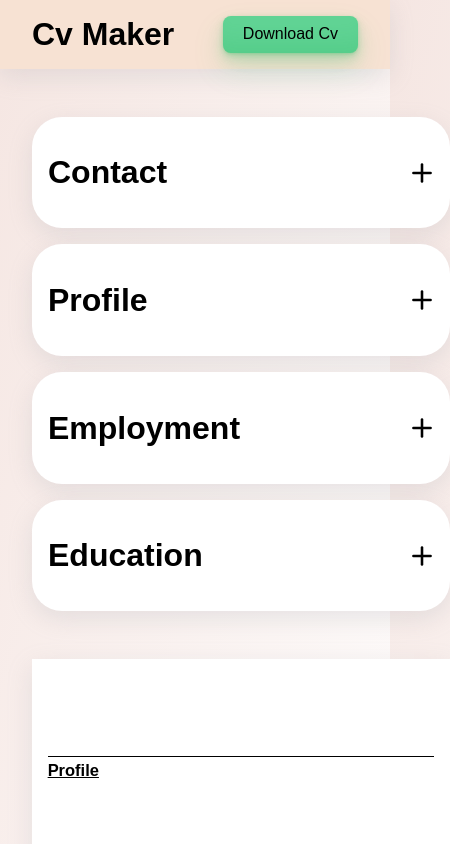
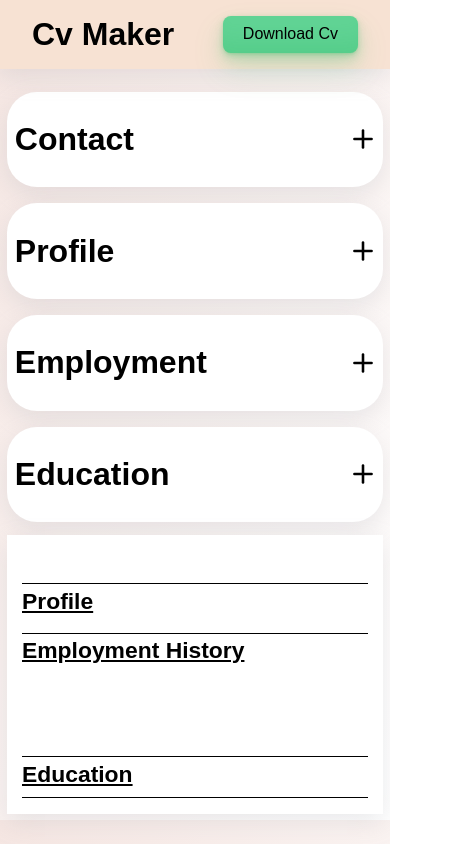
Before and after one commit to Jonathan-Winter-Dev/cv-maker, a React (Vite) app: page / in a window 390 px wide. Shown: the top 844 px of the page, 450 px wide, since content can reach past the window. Built offline with nearby package versions, Linux system fonts and the light colour scheme.

Commit message:
add mobile responsiveness

```diff
--- a/src/App.css
+++ b/src/App.css
@@ -430,6 +430,8 @@ header * {
 .cvPage.saving {
   box-shadow: none;
   margin: 0;
+  aspect-ratio: 210 / 297;
+  break-inside: avoid;
 }
 
 .cvPage h1,
@@ -498,7 +500,7 @@ header * {
 .cvPage .educationCvContainer {
   display: grid;
   grid-template-columns: 1fr 2fr;
-  gap: 0;
+  gap: 1em;
   margin: 1cqw 0 0 0;
   align-items: center;
 }
@@ -597,11 +599,6 @@ header * {
   .accordion.accordion:nth-child(5n + 5 of .accordion)
   .accordionTitle:hover {
   background-color: var(--teal-background-hover);
-}
-
-.accordionTitle.visible {
-  border-bottom-left-radius: 0;
-  border-bottom-right-radius: 0;
 }
 
 .accordionTitle:hover {
@@ -829,13 +826,88 @@ textarea {
   transform: scale(1.01);
 }
 
-@media print {
+@media (width <= 800px) {
+  .cvBuilder {
+    padding: 0.2em;
+    gap: 0.2em;
+  }
+
+  .cvPage,
+  .cvForms {
+    margin: 0.6em;
+  }
+
   .cvPage {
-    box-shadow: none;
+    --cv-h1: 2rem;
+    --cv-h2: 1.3rem;
+    --cv-h3: 1.1rem;
+    --cv-h4: 1rem;
+    --cv-p: 0.9rem;
+
+    aspect-ratio: auto;
+  }
+
+  .cvPage .jobCvContainer,
+  .cvPage .educationCvContainer {
+    margin: 1em 0;
+  }
+  .cvPage div {
+    gap: 0.5em;
+  }
+
+  .accordionTitle {
+    padding: 0.5em;
   }
 }
 
-@media (width <= 1200px) {
-  .cvBuilder {
+@media (width <= 799px) {
+  form,
+  fieldset,
+  .formButtonsContainer {
+    flex-wrap: wrap;
+    gap: 1em;
   }
 }
+
+@media (600px >= width) {
+  .cvBuilder {
+    display: flex;
+    flex-direction: column;
+    padding: 2px;
+  }
+
+  .cvPage,
+  .cvForms {
+    margin: 0.3em;
+  }
+
+  .cvPage {
+    --cv-h1: 2rem;
+    --cv-h2: 1.3rem;
+    --cv-h3: 1.1rem;
+    --cv-h4: 1rem;
+    --cv-p: 0.9rem;
+
+    aspect-ratio: auto;
+  }
+
+  .cvPage .jobCvContainer,
+  .cvPage .educationCvContainer {
+    margin: 1em 0;
+  }
+}
+
+@media (380px >= width) {
+  .accordion > .accordion {
+    padding: 0 8px;
+  }
+
+  .accordionContent.visible {
+    padding: 8px;
+    margin: 0 8px;
+  }
+
+  .subjectContainer {
+    margin: 2px;
+  }
+}
```
